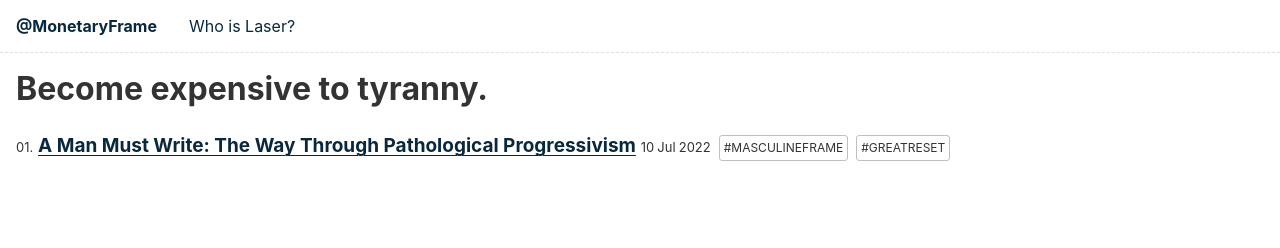
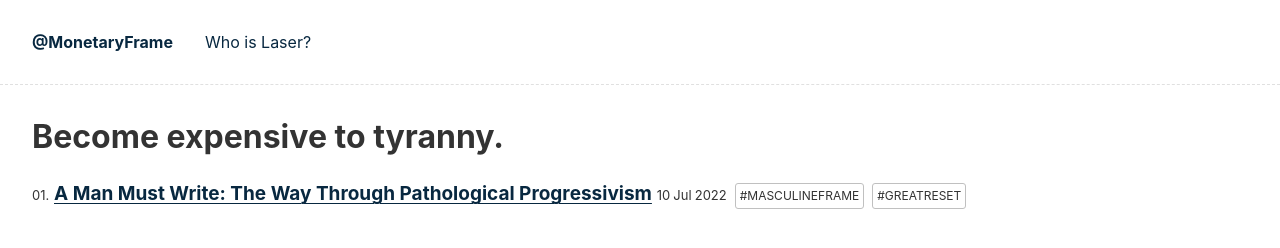
Before and after one commit to MonetaryFrame/monetaryframe.com, an Eleventy site: page index.njk in a window 1280 px wide. Built offline with nearby package versions, Linux system fonts and the light colour scheme; Eleventy itself is replaced by a stand-in of ours; files that its build step writes are made by us from their sources.

Commit message:
Add beefy visual framing.

```diff
--- a/css/index.css
+++ b/css/index.css
@@ -254,3 +254,11 @@ a[href].direct-link:focus:visited,
 :hover > a[href].direct-link:visited {
   color: #aaa;
 }
+
+/* Thicken up framing */
+.tmpl-home {
+  padding: 2rem;
+}
+header {
+  padding: 1rem;
+}
```
